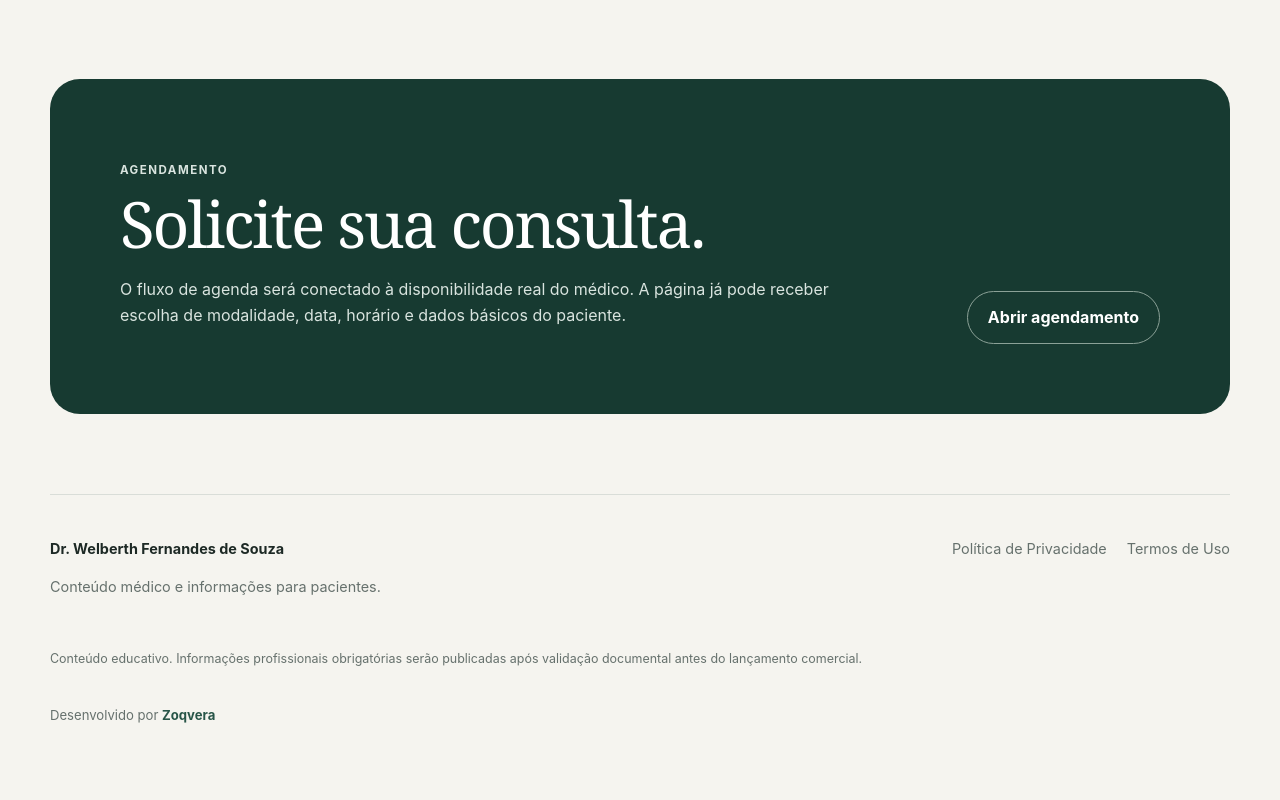
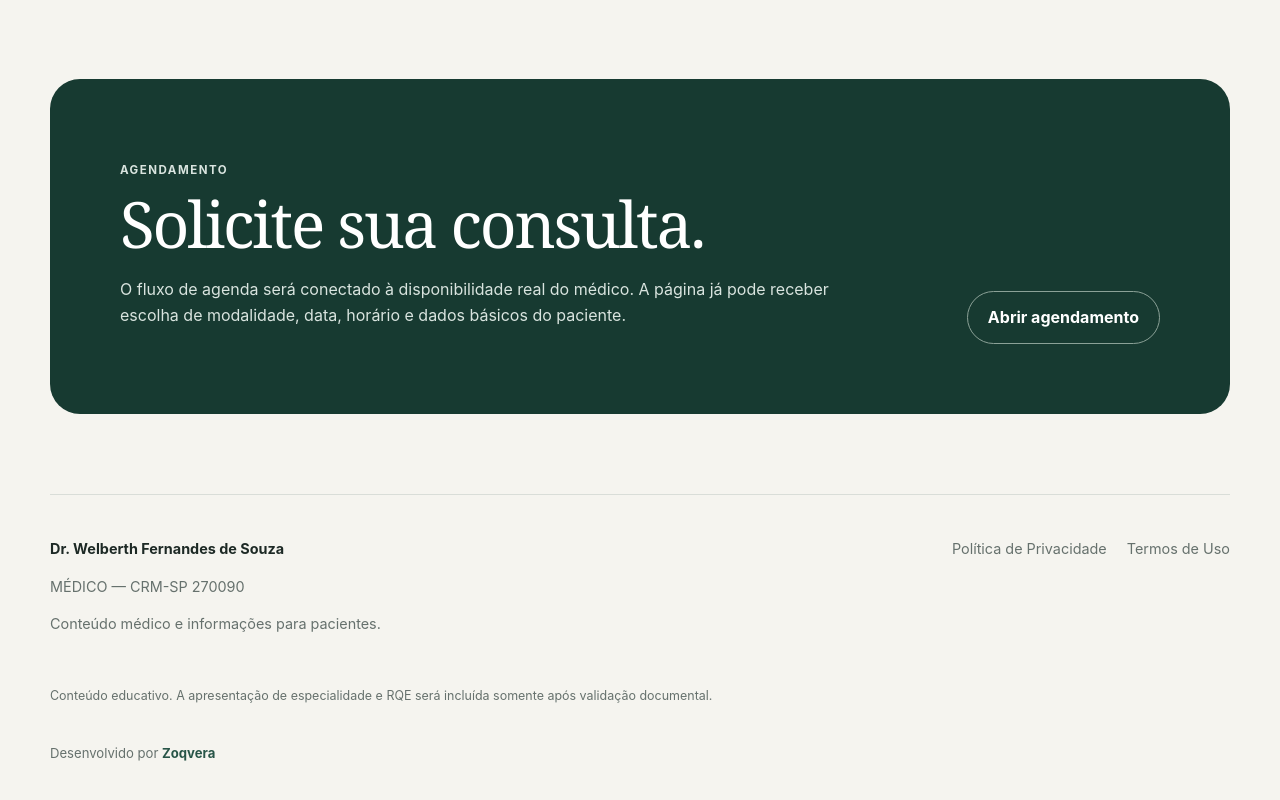
Before and after one commit to Zoqvera/Dr.-Welberth, a Next.js app: page / in a window 1280 px wide. Shown: the part 3096-3896 px from the top of the page. Built offline with nearby package versions, Linux system fonts and the light colour scheme.

Commit message:
Add CRM to site footer

```diff
--- a/app/components/site-footer.tsx
+++ b/app/components/site-footer.tsx
@@ -5,6 +5,7 @@ export function SiteFooter() {
     <footer>
       <div>
         <strong>Dr. Welberth Fernandes de Souza</strong>
+        <p>MÉDICO — CRM-SP 270090</p>
         <p>Conteúdo médico e informações para pacientes.</p>
       </div>
       <div className="footer-links">
@@ -12,7 +13,7 @@ export function SiteFooter() {
         <Link href="/termos">Termos de Uso</Link>
       </div>
       <p className="footer-legal">
-        Conteúdo educativo. Informações profissionais obrigatórias serão publicadas após validação documental antes do lançamento comercial.
+        Conteúdo educativo. A apresentação de especialidade e RQE será incluída somente após validação documental.
       </p>
       <p className="footer-credit">
         Desenvolvido por <a href="https://zoqvera.com">Zoqvera</a>
```
